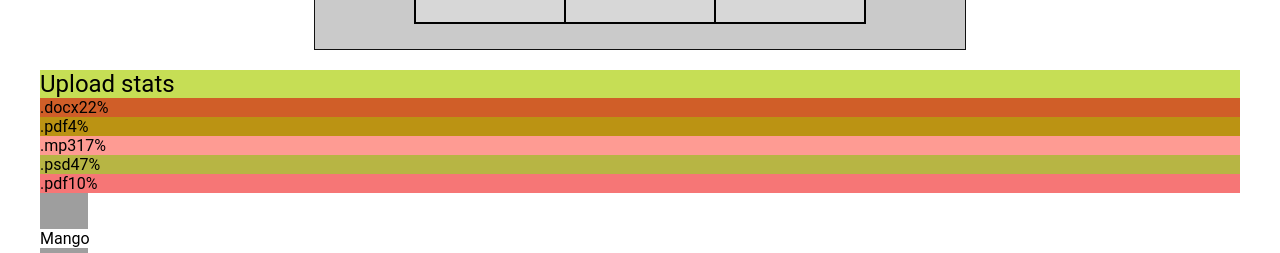
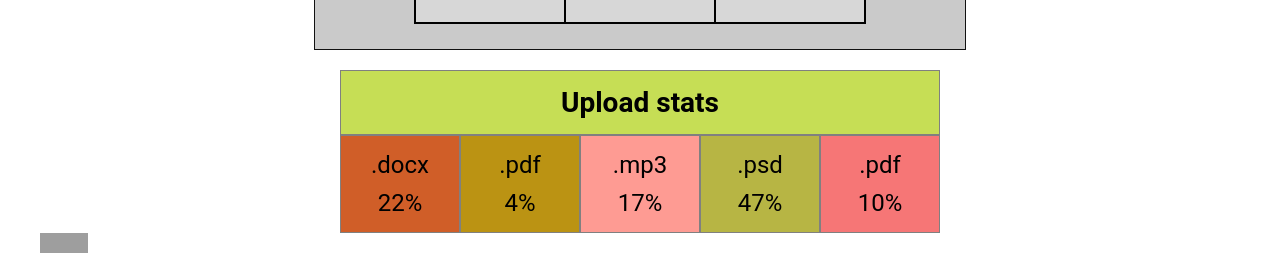
Before and after one commit to VitalinaShpir/goit-react-hw-01-components, a React (Create React App) app: page / in a window 1280 px wide. Shown: the part 547-800 px from the top of the page. Built offline with nearby package versions, Linux system fonts and the light colour scheme; grey boxes are pictures that could not be loaded.

Commit message:
Update Statistics.module.css

```diff
--- a/src/components/Statistics/Statistics.module.css
+++ b/src/components/Statistics/Statistics.module.css
@@ -0,0 +1,30 @@
+.statistics{
+    margin: 0 auto;
+    width: 50%;
+}
+
+.title{
+     border:  1px solid grey;
+      text-align: center;
+    padding: 15px;
+    font-size: 28px;
+    font-weight: bold;
+}
+
+.statList{
+    display: flex;
+
+}
+
+  .item {
+    padding: 15px 15px;
+    font-size: 24px;
+    width: 20%;
+    display: flex;
+    flex-direction: column;
+    text-align: center;
+    border:  1px solid grey;
+  }
+  .label{
+    margin-bottom: 10px;
+  }
```
